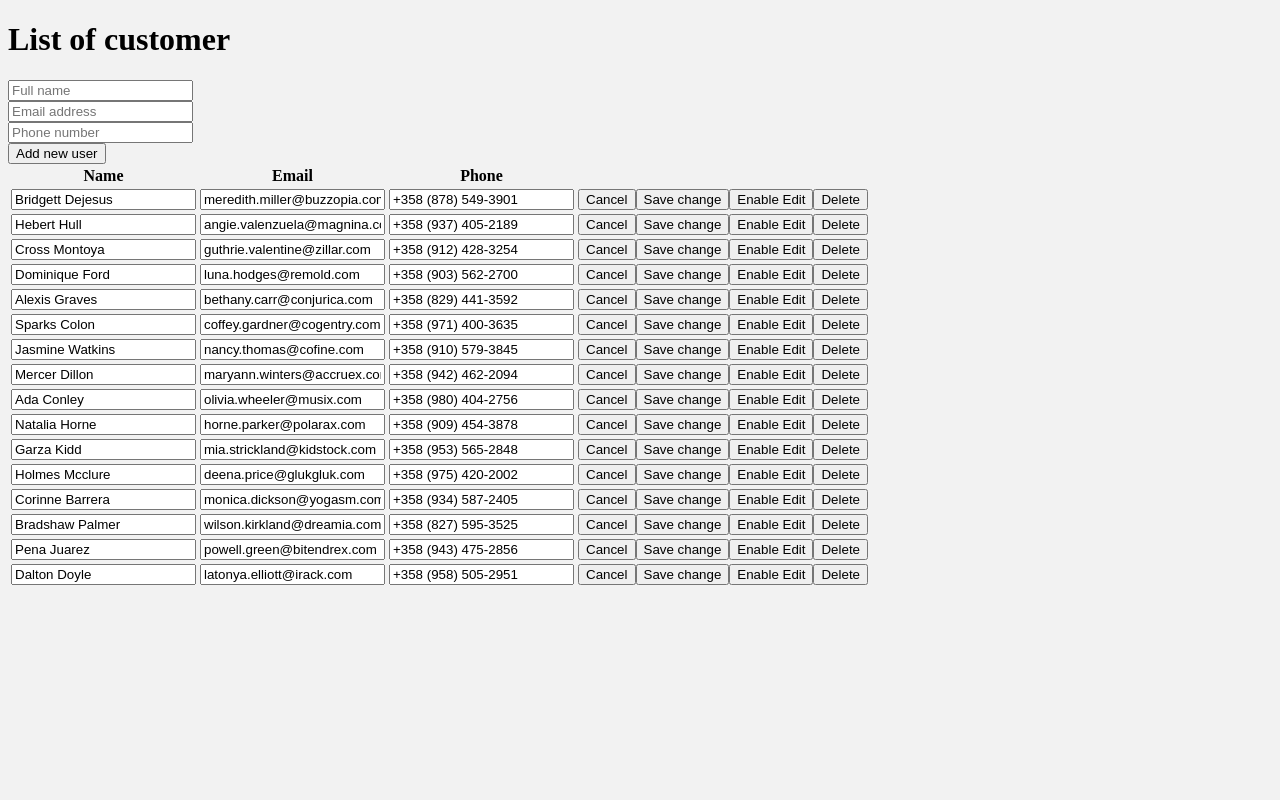
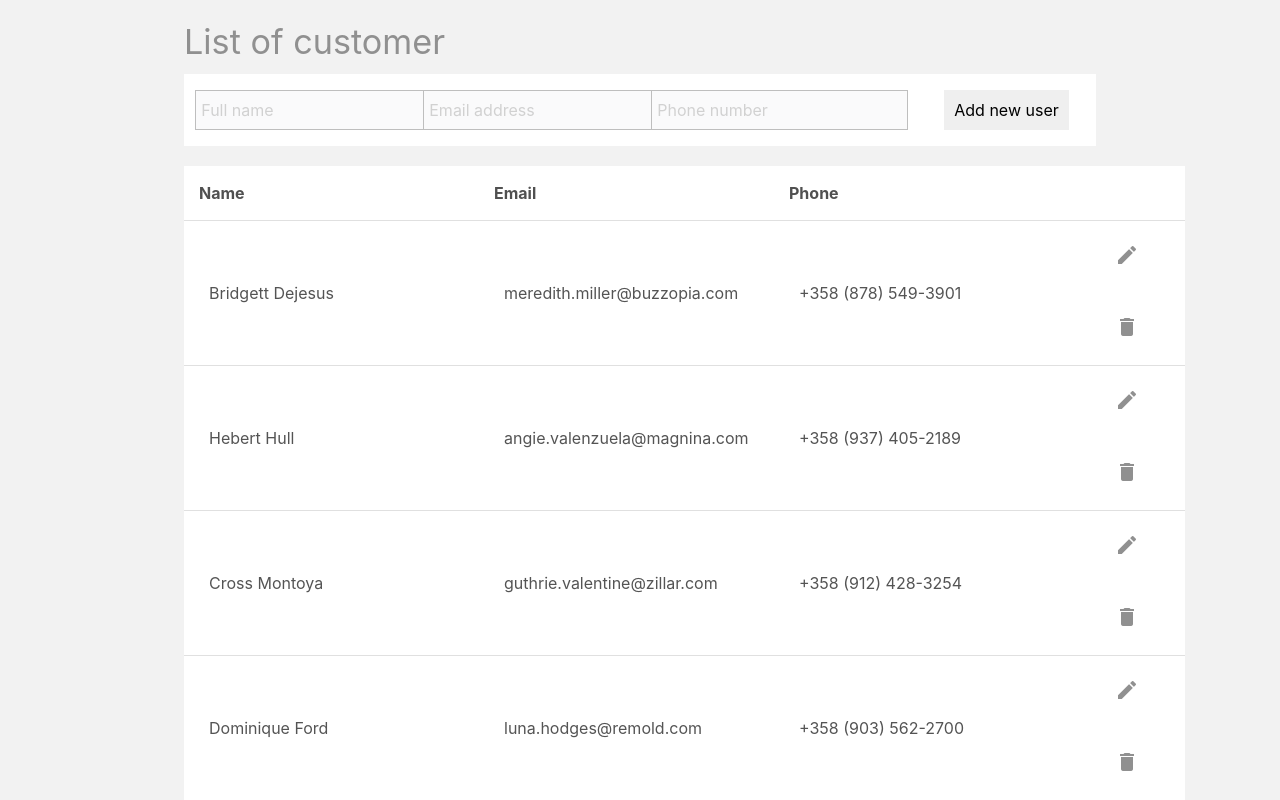
Before and after one commit to cuongtran-6618/react-crud, a React (Create React App) app: page / in a window 1280 px wide. Shown: the top 800 px of the page. Built offline with nearby package versions, Linux system fonts and the light colour scheme.

Commit message:
add style for table

```diff
--- a/public/index.html
+++ b/public/index.html
@@ -27,7 +27,7 @@
 		<title>React App</title>
 
 		<!-- Compiled and minified CSS -->
-		<!--
+
 		<link
 			rel="stylesheet"
 			href="https://cdnjs.cloudflare.com/ajax/libs/materialize/1.0.0/css/materialize.min.css"
@@ -35,9 +35,9 @@
 		<link
 			href="https://fonts.googleapis.com/icon?family=Material+Icons"
 			rel="stylesheet"
-		/>-->
+		/>
 		<!-- Compiled and minified JavaScript -->
-		<!-- <script src="https://cdnjs.cloudflare.com/ajax/libs/materialize/1.0.0/js/materialize.min.js"></script>-->
+		<script src="https://cdnjs.cloudflare.com/ajax/libs/materialize/1.0.0/js/materialize.min.js"></script>
 	</head>
 	<body>
 		<noscript>You need to enable JavaScript to run this app.</noscript>
--- a/src/components/AddUser.js
+++ b/src/components/AddUser.js
@@ -1,25 +1,19 @@
 import React, { Component } from "react";
 
 export class AddUser extends Component {
-	constructor(props) {
-		super(props);
-		this.state = {
-			name: "",
-			email: "",
-			phone: "",
-		};
-		this.handleSubmitForm = this.handleSubmitForm.bind(this);
-		this.handleOnChange = this.handleOnChange.bind(this);
-		this.clearForm = this.clearForm.bind(this);
-	}
+	state = {
+		name: "",
+		email: "",
+		phone: "",
+	};
 
-	handleSubmitForm(e) {
+	handleSubmitForm = (e) => {
 		e.preventDefault();
 		this.props.onCreateUser(this.state);
 
 		// clear form after submit
 		this.clearForm();
-	}
+	};
 
 	clearForm() {
 		this.setState({
@@ -33,23 +27,25 @@ export class AddUser extends Component {
 		this.phoneInput.value = "";
 	}
 
-	handleOnChange(e) {
+	handleOnChange = (e) => {
 		this.setState({
 			[e.target.name]: e.target.value,
 		});
-	}
+	};
 
 	render() {
 		let nameInput, emailInput, phoneInput;
 		return (
 			<div className="row white">
-				<form onSubmit={this.handleSubmitForm} className="col s12">
+				<form onSubmit={this.handleSubmitForm} className="">
 					<div className="col s3">
 						<input
 							name="name"
 							placeholder="Full name"
 							onChange={this.handleOnChange}
 							ref={(node) => (this.nameInput = node)}
+							className="browser-default"
+							type="text"
 						/>
 					</div>
 					<div className="col s3">
@@ -58,21 +54,22 @@ export class AddUser extends Component {
 							placeholder="Email address"
 							onChange={this.handleOnChange}
 							ref={(node) => (this.emailInput = node)}
+							className="browser-default"
+							type="text"
 						/>
 					</div>
-					<div className=" col s3">
+					<div className="col s3">
 						<input
 							name="phone"
 							placeholder="Phone number"
 							onChange={this.handleOnChange}
 							ref={(node) => (this.phoneInput = node)}
+							className="browser-default"
+							type="text"
 						/>
 					</div>
 					<div className="col s3">
-						<button
-							className="btn-small waves-effect waves-light right"
-							type="submit"
-						>
+						<button className="right" type="submit">
 							Add new user
 						</button>
 					</div>
--- a/src/components/Header.js
+++ b/src/components/Header.js
@@ -1,20 +1,16 @@
 import React, { Component } from "react";
 
 export default class Header extends Component {
-	constructor(props) {
-		super(props);
-		this.state = {
-			id: "",
-			name: "",
-			email: "",
-			phone: "",
-		};
-		this.handleClickOnTitle = this.handleClickOnTitle.bind(this);
-	}
+	state = {
+		id: "",
+		name: "",
+		email: "",
+		phone: "",
+	};
 
 	handleClickOnTitle = (field) => (e) => {
 		const direction = this.state[field] === "asc" ? "desc" : "asc";
-		console.log(direction);
+
 		this.setState((previousState) => ({
 			[field]: (previousState[field] = direction),
 		}));
@@ -26,9 +22,16 @@ export default class Header extends Component {
 		return (
 			<thead>
 				<tr>
-					<th onClick={this.handleClickOnTitle("name")}>Name</th>
-					<th onClick={this.handleClickOnTitle("email")}>Email</th>
-					<th onClick={this.handleClickOnTitle("phone")}>Phone</th>
+					<th colSpan="1" onClick={this.handleClickOnTitle("name")}>
+						Name
+					</th>
+					<th colSpan="1" onClick={this.handleClickOnTitle("email")}>
+						Email
+					</th>
+					<th colSpan="1" onClick={this.handleClickOnTitle("phone")}>
+						Phone
+					</th>
+					<th colSpan="1"></th>
 				</tr>
 			</thead>
 		);
--- a/src/components/Title.js
+++ b/src/components/Title.js
@@ -2,8 +2,8 @@ import React from "react";
 
 function Title() {
 	return (
-		<div className="title-container white-background">
-			<h1 className="">List of customer</h1>
+		<div className="title-container">
+			<h4 className="">List of customer</h4>
 		</div>
 	);
 }
--- a/src/components/User.js
+++ b/src/components/User.js
@@ -4,16 +4,12 @@ import { users } from "../databases/fake/users";
 import * as utility from "../util/utility";
 
 export class User extends Component {
-	constructor(props) {
-		super(props);
-
-		this.state = {
-			id: this.props.user.id,
-			name: this.props.user.name,
-			email: this.props.user.email,
-			phone: this.props.user.phone,
-		};
-	}
+	state = {
+		id: this.props.user.id,
+		name: this.props.user.name,
+		email: this.props.user.email,
+		phone: this.props.user.phone,
+	};
 
 	handleCancelEditUser = (e) => {
 		let previousState = utility.fetchPreviousStateFromLocalStorage(
@@ -54,39 +50,54 @@ export class User extends Component {
 	render() {
 		return (
 			<tr>
-				<td>
+				<td colSpan="1">
 					<input
+						disabled
 						name="name"
 						value={this.state.name}
 						onChange={this.handleOnChange}
+						className="browser-default"
+						type="text"
 					/>
 				</td>
-				<td>
+				<td colSpan="1">
 					<input
+						disabled
 						name="email"
 						value={this.state.email}
 						onChange={this.handleOnChange}
+						className="browser-default"
+						type="text"
 					/>
 				</td>
-				<td>
+				<td colSpan="1">
 					<input
+						disabled
 						name="phone"
 						value={this.state.phone}
 						onChange={this.handleOnChange}
+						className="browser-default"
+						type="text"
 					/>
 				</td>
-				<td>
-					<button className="transparent" onClick={this.handleCancelEditUser}>
+				<td colSpan="1">
+					<button
+						className="btn-cancel hidden"
+						onClick={this.handleCancelEditUser}
+					>
 						Cancel
 					</button>
-					<button className="transparent" onClick={this.handleSaveUser}>
-						Save change
+					<button className="btn-save hidden" onClick={this.handleSaveUser}>
+						Save
 					</button>
-					<button className="transparent" onClick={this.handleEnableEditUser}>
-						Enable Edit
+					<button
+						className="transparent right"
+						onClick={this.handleEnableEditUser}
+					>
+						<i className="material-icons">create</i>
 					</button>
-					<button className="transparent" onClick={this.handleDeleteUser}>
-						Delete
+					<button className="transparent right" onClick={this.handleDeleteUser}>
+						<i className="material-icons">delete</i>
 					</button>
 				</td>
 			</tr>
--- a/src/components/UserList.js
+++ b/src/components/UserList.js
@@ -7,25 +7,17 @@ import { v4 as uuidv4 } from "uuid";
 import * as util from "../util/utility";
 
 export class UserList extends Component {
-	constructor(props) {
-		super(props);
-		this.state = {
-			data: users,
-		};
+	state = {
+		data: users,
+	};
 
-		this.handleCreate = this.handleCreate.bind(this);
-		this.handleEdit = this.handleEdit.bind(this);
-		this.handleDelete = this.handleDelete.bind(this);
-		this.handleSorting = this.handleSorting.bind(this);
-	}
-
-	handleCreate(user) {
+	handleCreate = (user) => {
 		this.setState((previousState) => ({
 			data: [...previousState.data, { ...user, id: uuidv4() }],
 		}));
-	}
+	};
 
-	handleEdit(updatedUser) {
+	handleEdit = (updatedUser) => {
 		let data = [...this.state.data];
 		data = data.map((user) => {
 			return user.id === updatedUser.id
@@ -41,9 +33,9 @@ export class UserList extends Component {
 		this.setState((previousState) => ({
 			data,
 		}));
-	}
+	};
 
-	handleDelete(id) {
+	handleDelete = (id) => {
 		this.setState((previousState) => ({
 			data: [
 				...previousState.data.filter((user) => {
@@ -53,13 +45,13 @@ export class UserList extends Component {
 				}),
 			],
 		}));
-	}
+	};
 
-	handleSorting(sortField, direction = "acs") {
+	handleSorting = (sortField, direction = "acs") => {
 		this.setState((previousState) => ({
 			data: [...previousState.data].sort(util.sortArray(sortField, direction)),
 		}));
-	}
+	};
 
 	render() {
 		const listUser = this.state.data.map((user) => (
--- a/src/index.css
+++ b/src/index.css
@@ -1,12 +1,75 @@
 html {
 	background-color: #f2f2f2;
 }
-
+.title-container {
+	color: #909090;
+}
 .main-container {
 	max-width: 912px;
+	padding: 0;
+	margin: 0 auto;
+
+	color: #505050;
+	font-size: 16px;
+	line-height: 24px;
+	font-weight: 400;
 }
 
-input[type=text] {
-	padding: 16px;
+.hidden {
+	display: none;
+}
+
+i {
+	color: #909090;
+}
+
+.main-container input {
+	text-align: left;
+	padding-left: 5px;
 	height: 40px;
+	margin: 16px 0;
+	background: #fafafb;
+	border: 1px #bebebe solid;
 }
+
+input:disabled {
+	background: #fff;
+	border: none;
+}
+
+/** Button style ***/
+
+button {
+	height: 40px;
+	margin: 16px;
+	padding: 0 10px;
+	border: none;
+}
+
+.btn-save {
+	color: #fff;
+	background: #07f;
+	font-weight: 500;
+}
+
+.btn-cancel {
+	color: #07f;
+	background: #f2f2f2;
+	font-weight: 500;
+}
+
+/** Table style ***/
+
+thead {
+	border-bottom: 1px solid rgba(0, 0, 0, 0.12);
+	margin: 15px auto;
+}
+
+thead th {
+	padding: 15px;
+}
+
+th,
+td {
+	padding: 0 20px;
+}
```
